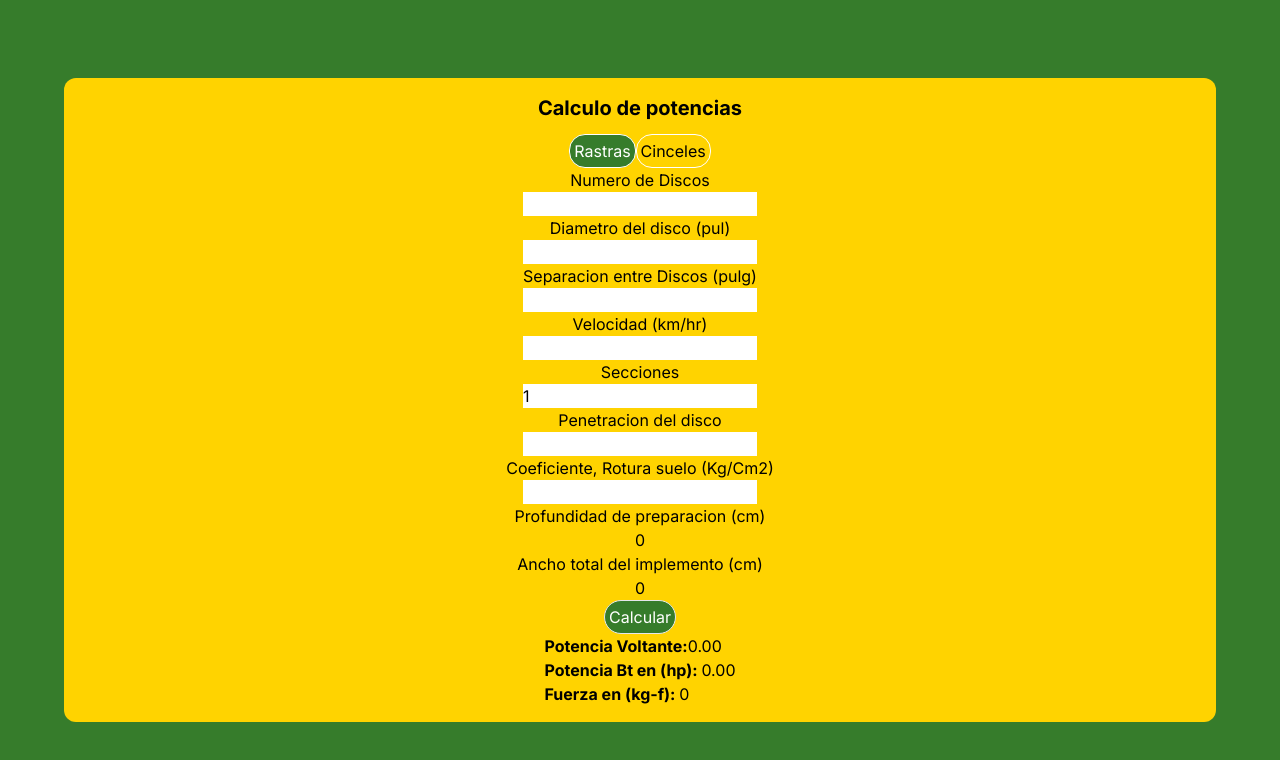
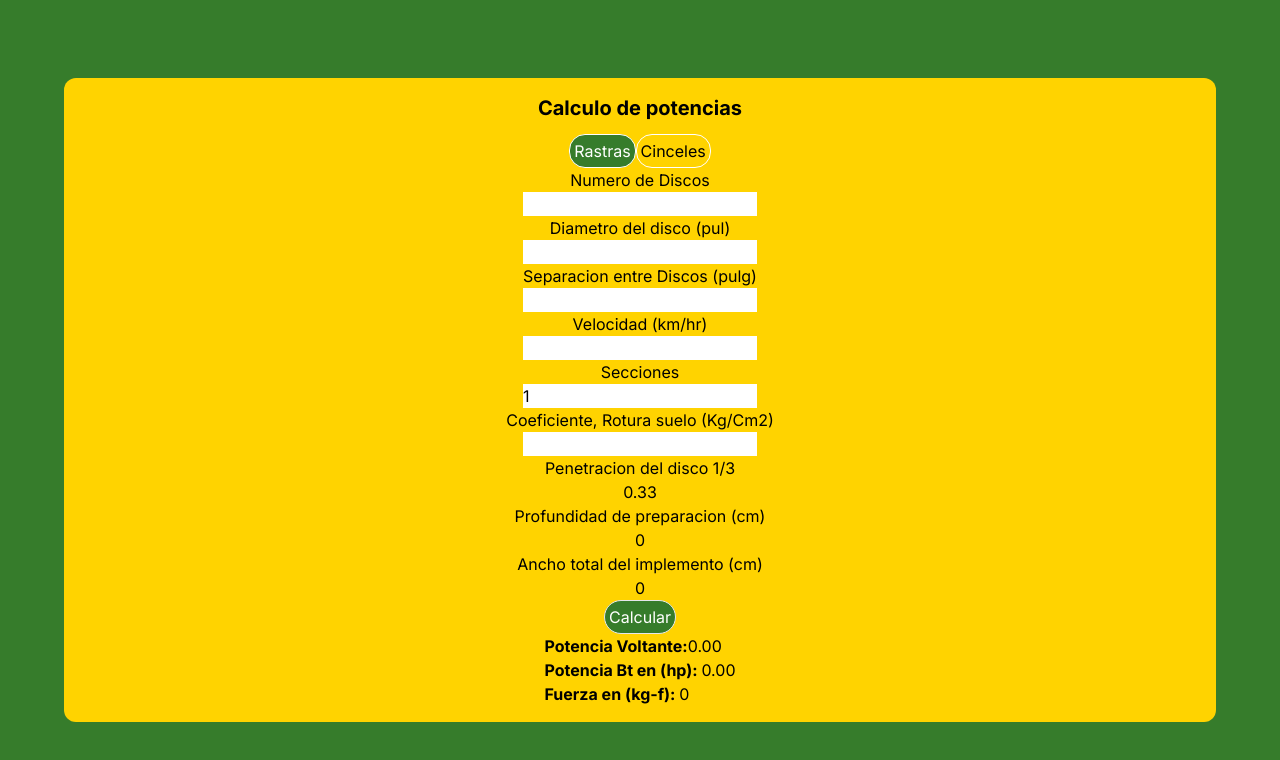
Before and after one commit to 20181020076/rastras-cinceles, a Next.js app: page / in a window 1280 px wide. Shown: the top 760 px of the page. Built offline with nearby package versions, Linux system fonts and the light colour scheme.

Commit message:
poniendo constante la penetracion del disco

```diff
--- a/src/app/page.js
+++ b/src/app/page.js
@@ -9,7 +9,7 @@ export default function Home() {
   const [separacionCinceles, setSeparacionCinceles] = useState("");
   const [separacionDiscos, setSeparacionDiscos] = useState("");
   const [secciones, setSecciones] = useState(1);
-  const [penetracionDisco, setPenetracionDisco] = useState("");
+  const [penetracionDisco, setPenetracionDisco] = useState(0.33);
   const [profundidadPreparacion, setProfundidadPreparacion] = useState("");
   const [numeroCinceles, setNumeroCinceles] = useState("");
   const [profundidadCinceles, setProfundidadCinceles] = useState("");
@@ -126,14 +126,7 @@ export default function Home() {
               value={secciones}
               onChange={(e) => setSecciones(e.target.value)}
             />
-            <label htmlFor="penetracionDisco">Penetracion del disco</label>
-            <input
-              type="number"
-              id="penetracionDisco"
-              name="penetracionDisco"
-              value={penetracionDisco}
-              onChange={(e) => setPenetracionDisco(e.target.value)}
-            />
+
             <label htmlFor="coefSuelo">
               Coeficiente, Rotura suelo (Kg/Cm2)
             </label>
@@ -143,7 +136,9 @@ export default function Home() {
               name="coefSuelo"
               value={coefSuelo}
               onChange={(e) => setCoefSuelo(e.target.value)}
-            />
+              />
+              <p>Penetracion del disco 1/3</p>
+              <p>0.33</p>
             <p>Profundidad de preparacion (cm)</p>
             <div>{diametroDiscos * 2.54 * penetracionDisco}</div>
 
```
